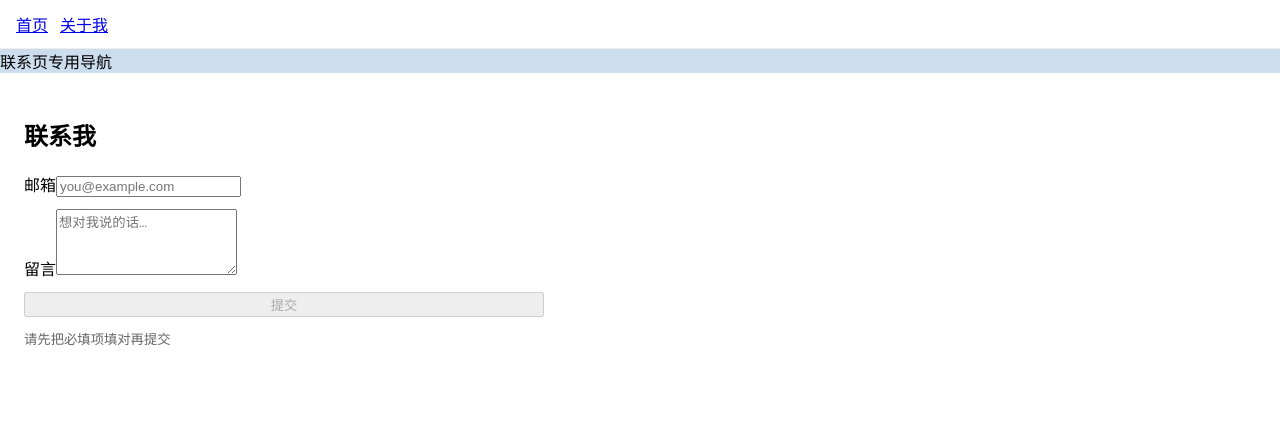
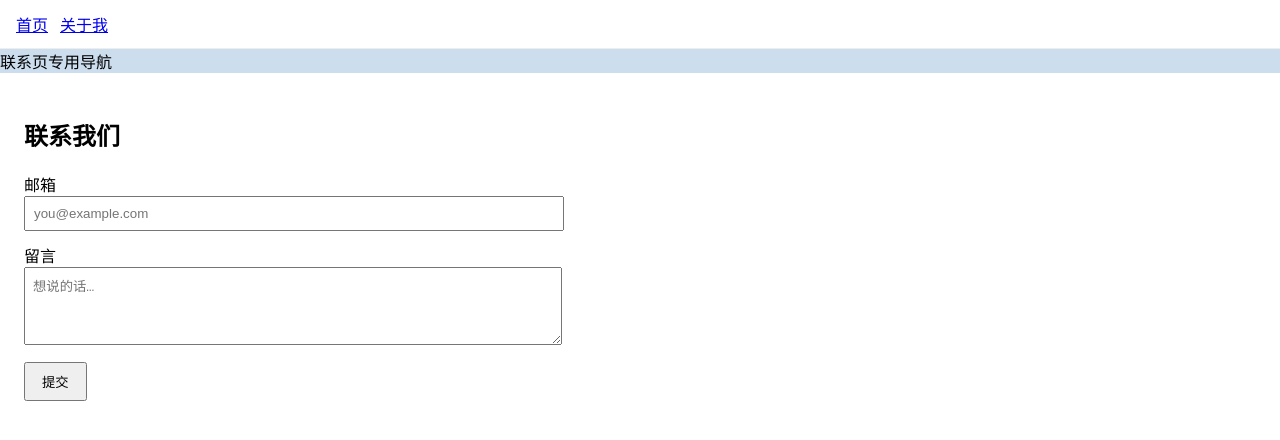
Before and after one commit to zhaozhaoh/my-site, a Next.js app: page /contact in a window 1280 px wide. Shown: the top 440 px of the page. Built offline with nearby package versions, Linux system fonts and the light colour scheme.

Commit message:
feat: contact form -> POST /api/contact

```diff
--- /dev/null
+++ b/src/app/api/contact/route.ts
@@ -0,0 +1,11 @@
+import { NextResponse } from "next/server";
+
+export async function GET() {
+  return NextResponse.json({ ping: "ok" });
+}
+
+export async function POST(req: Request) {
+  const data = await req.json();
+  console.log("server:/api/contact ->", data);
+  return NextResponse.json({ ok: true });
+}
--- a/src/app/contact/page.tsx
+++ b/src/app/contact/page.tsx
@@ -1,63 +1,76 @@
 "use client";
+
 import { useState } from "react";
 
-export default function Contact() {
+export default function ContactPage() {
   const [email, setEmail] = useState("");
   const [message, setMessage] = useState("");
-  const [touched, setTouched] = useState(false); // 是否动过表单
+  const [touched, setTouched] = useState(false);
 
-  // 很宽松的邮箱校验：只用于演示
-  const emailOk = /^[^\s@]+@[^\s@]+\.[^\s@]+$/.test(email);
-  const requiredOk = email.trim().length > 0 && message.trim().length > 0;
-  const formOk = emailOk && requiredOk;
+  // ===== 这就是“提交函数” onSubmit =====
+  async function onSubmit(e: React.FormEvent) {
+    e.preventDefault();
+    setTouched(true);
 
-  function onSubmit(e: React.FormEvent) {
-    e.preventDefault();      // 先不真正提交
-    setTouched(true);
-    if (!formOk) return;     // 不通过就不提交
-    alert("已通过本地校验（下一课做真正提交）");
+    // 简单校验
+    const emailOk = /\S+@\S+\.\S+/.test(email);
+    const msgOk = message.trim().length > 0;
+    if (!emailOk || !msgOk) return;
+
+    // 把表单以 JSON 发到 /api/contact
+    const res = await fetch("/api/contact", {
+      method: "POST",
+      headers: { "Content-Type": "application/json" },
+      body: JSON.stringify({ email, message }),
+    });
+
+    if (res.ok) {
+      alert("提交成功！");
+      setEmail("");
+      setMessage("");
+      setTouched(false);
+    } else {
+      alert("提交失败，请稍后再试");
+    }
   }
+  // ===== 提交函数到此结束 =====
+
+  const emailErr = touched && !/\S+@\S+\.\S+/.test(email);
+  const msgErr = touched && message.trim().length === 0;
 
   return (
     <main style={{ padding: 24, maxWidth: 520 }}>
-      <h1>联系我</h1>
-      <form onSubmit={onSubmit} style={{ display: "grid", gap: 12 }}>
-        <label>
-          邮箱
+      <h1>联系我们</h1>
+
+      <form onSubmit={onSubmit}>
+        <div style={{ marginTop: 12 }}>
+          <label>邮箱</label><br />
           <input
             value={email}
             onChange={(e) => setEmail(e.target.value)}
             onBlur={() => setTouched(true)}
             placeholder="you@example.com"
+            style={{ width: "100%", padding: 8 }}
           />
-        </label>
+          {emailErr && <div style={{ color: "red" }}>请输入有效邮箱</div>}
+        </div>
 
-        {/* 邮箱提示 */}
-        {touched && email.trim().length === 0 && (
-          <p style={{ color: "crimson", margin: 0 }}>邮箱是必填项</p>
-        )}
-        {touched && email.trim().length > 0 && !emailOk && (
-          <p style={{ color: "crimson", margin: 0 }}>邮箱格式不对</p>
-        )}
-
-        <label>
-          留言
+        <div style={{ marginTop: 12 }}>
+          <label>留言</label><br />
           <textarea
-            rows={4}
             value={message}
             onChange={(e) => setMessage(e.target.value)}
             onBlur={() => setTouched(true)}
-            placeholder="想对我说的话…"
+            placeholder="想说的话…"
+            rows={4}
+            style={{ width: "100%", padding: 8 }}
           />
-        </label>
-        {touched && message.trim().length === 0 && (
-          <p style={{ color: "crimson", margin: 0 }}>留言是必填项</p>
-        )}
+          {msgErr && <div style={{ color: "red" }}>留言不能为空</div>}
+        </div>
 
-        <button disabled={!formOk}>提交</button>
-        {!formOk && (
-          <small style={{ color: "#666" }}>请先把必填项填对再提交</small>
-        )}
+        <button type="submit" style={{ marginTop: 12, padding: "8px 16px" }}>
+          提交
+        </button>
       </form>
     </main>
   );
```
